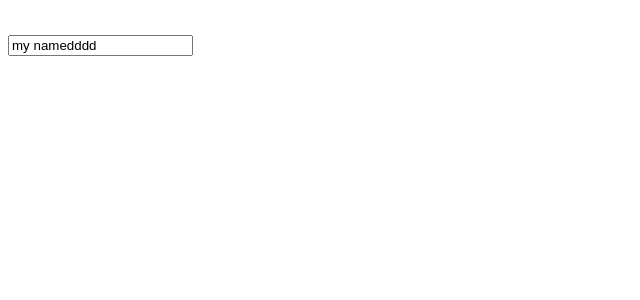
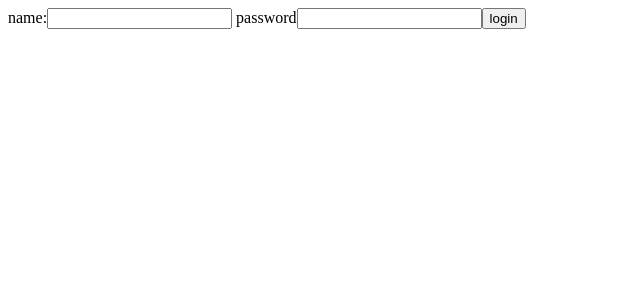
Before and after one commit to RamyHakam/Angular4-Course, an Angular app: page / in a window 1280 px wide. Shown: the top 300 px of the page, without its empty margins (0-640 px from the left). Built offline with nearby package versions, Linux system fonts and the light colour scheme.

Commit message:
login form example

```diff
--- a/src/app/app.component.html
+++ b/src/app/app.component.html
@@ -1,3 +1,7 @@
-<h1>
-    <input id='name' type=" text" (input)="show()" (focus)="focus()" (select)="select()" (blur)="blur()" [(ngModel)]=name>
-</h1>
+<form>
+<label>name:</label>
+<input type="text"  name="name" [(ngModel)]="name" >
+<label > password</label>
+<input  type="password" name="pass" [(ngModel)]="password" >
+<input  type="submit" value="login" (click)="login()" >
+</form>
--- a/src/app/app.component.ts
+++ b/src/app/app.component.ts
@@ -8,24 +8,31 @@ import { Component } from '@angular/core';
   styleUrls: ['./app.component.css']
 })
 export class AppComponent {
-  name:string="my namedddd";
+  name:string;
+  password:string;
   constructor( private mylogin:LoginService){
     var first=this.mylogin.login('admin2','admin');
     var second=this.mylogin.login('admin','admin');
    // console.log(first,second);
-   console.log(this.name);
+  // console.log(this.name);
   }
-  show(){
-    console.log(this.name);
-  }
-  select(){
-    console.log("you has been selectec some text");
-  }
-  blur(){
-    console.log('input has been losed focus');
-  }
-  focus(){
-    console.log('input has beed on focus');
-  }
+  // show(){
+  //   console.log(this.name);
+  // }
+  // select(){
+  //   console.log("you has been selectec some text");
+  // }
+  // blur(){
+  //   console.log('input has been losed focus');
+  // }
+  // focus(){
+  //   console.log('input has beed on focus');
+  // }
+
+ login(){
+  var result= this.mylogin.login(this.name,this.password);
+   console.log(result);
+ }
+
 
 }
```
